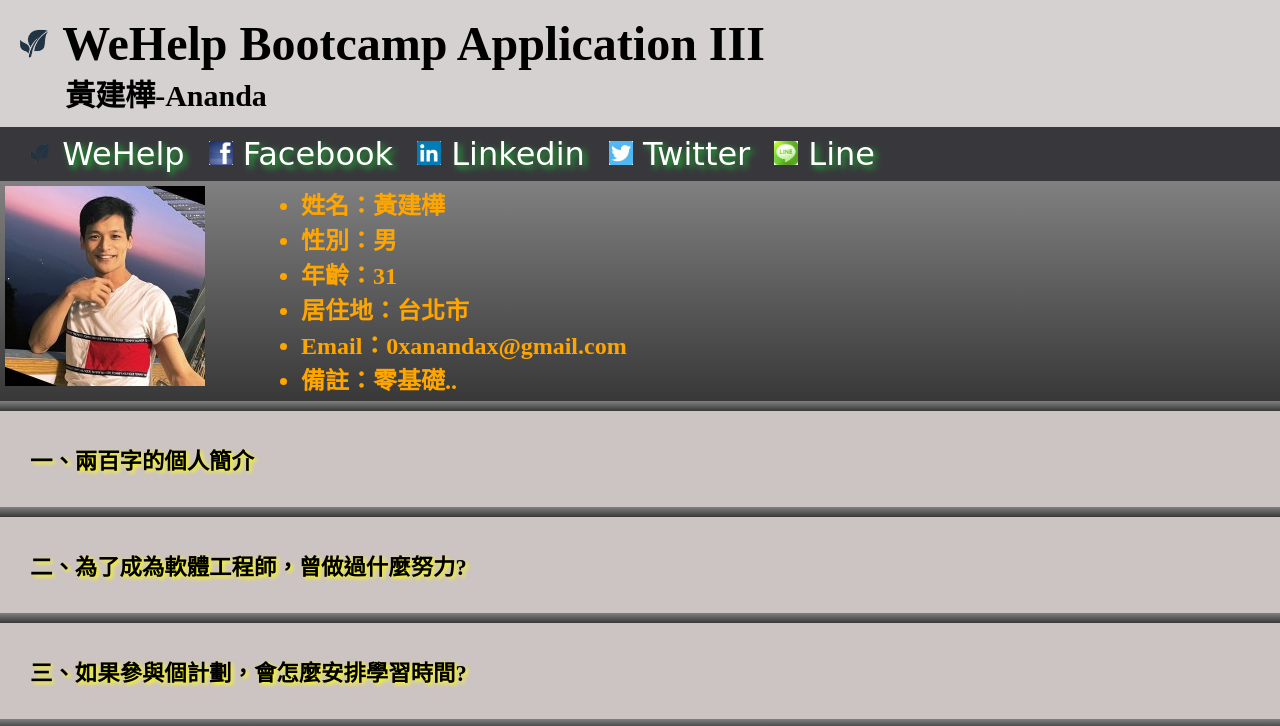
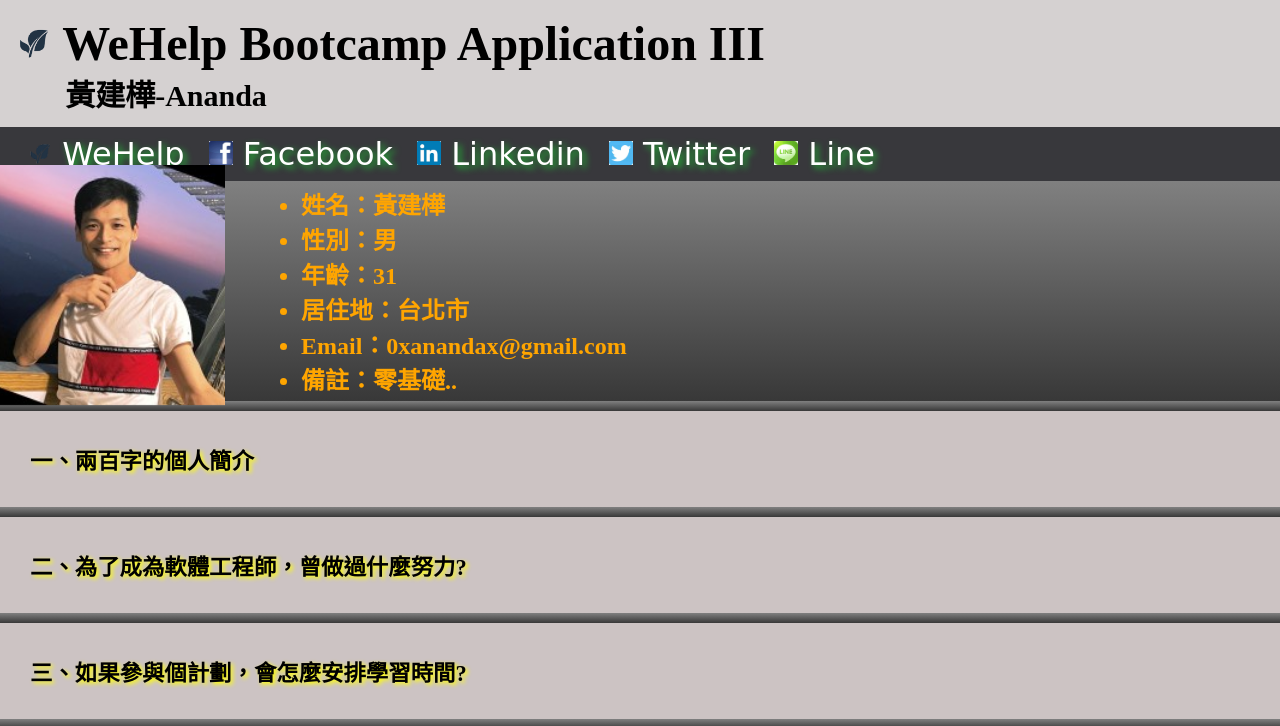
Before and after one commit to 0xAnanda/Jian-Hua-Huang, a plain HTML site: page WeHelp/0xAnanda.html in a window 1280 px wide. In both pictures the pointer is over the element 105 px from the left and 291 px from the top of the page. Shown: the top 726 px of the page. Drawn offline with Linux system fonts and the light colour scheme; a web font is replaced by a local one.

Commit message:
Add files via upload

```diff
--- a/WeHelp/layout.css
+++ b/WeHelp/layout.css
@@ -193,3 +193,7 @@ p::first-letter {
 .showFlex {
   display: flex;
 }
+
+.lefts:hover {
+  transform: scale(1.2, 1.2);
+}
```
